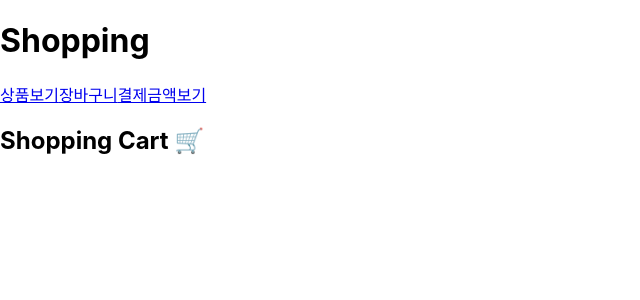
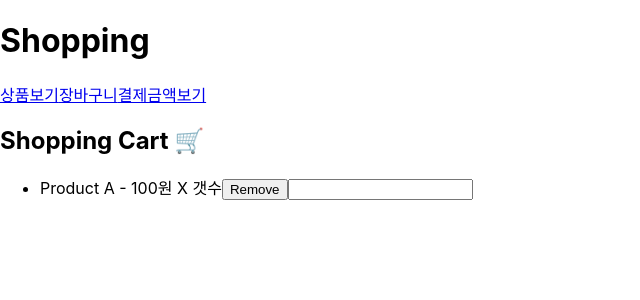
Before and after one commit to Mumumumm/shopping, a JavaScript app: page /shpping_cart in a window 1280 px wide. Shown: the top 300 px of the page, without its empty margins (0-640 px from the left). Built offline with nearby package versions, Linux system fonts and the light colour scheme; the HTML template or start-up script is replaced by a standard one.

Commit message:
Cart에 담겨야하는 내용 적어보기

```diff
--- a/src/shopping_cart.js
+++ b/src/shopping_cart.js
@@ -1,10 +1,15 @@
+
+
 export default function ShopCart() {
 
     return (
         <>
             <h2>Shopping Cart 🛒</h2>
             <ul>
-
+                <li>Product A - 100원 X 갯수
+                    <button type="button">Remove</button>
+                    <input type="number" />
+                </li>
             </ul>
         </>
     );
```
